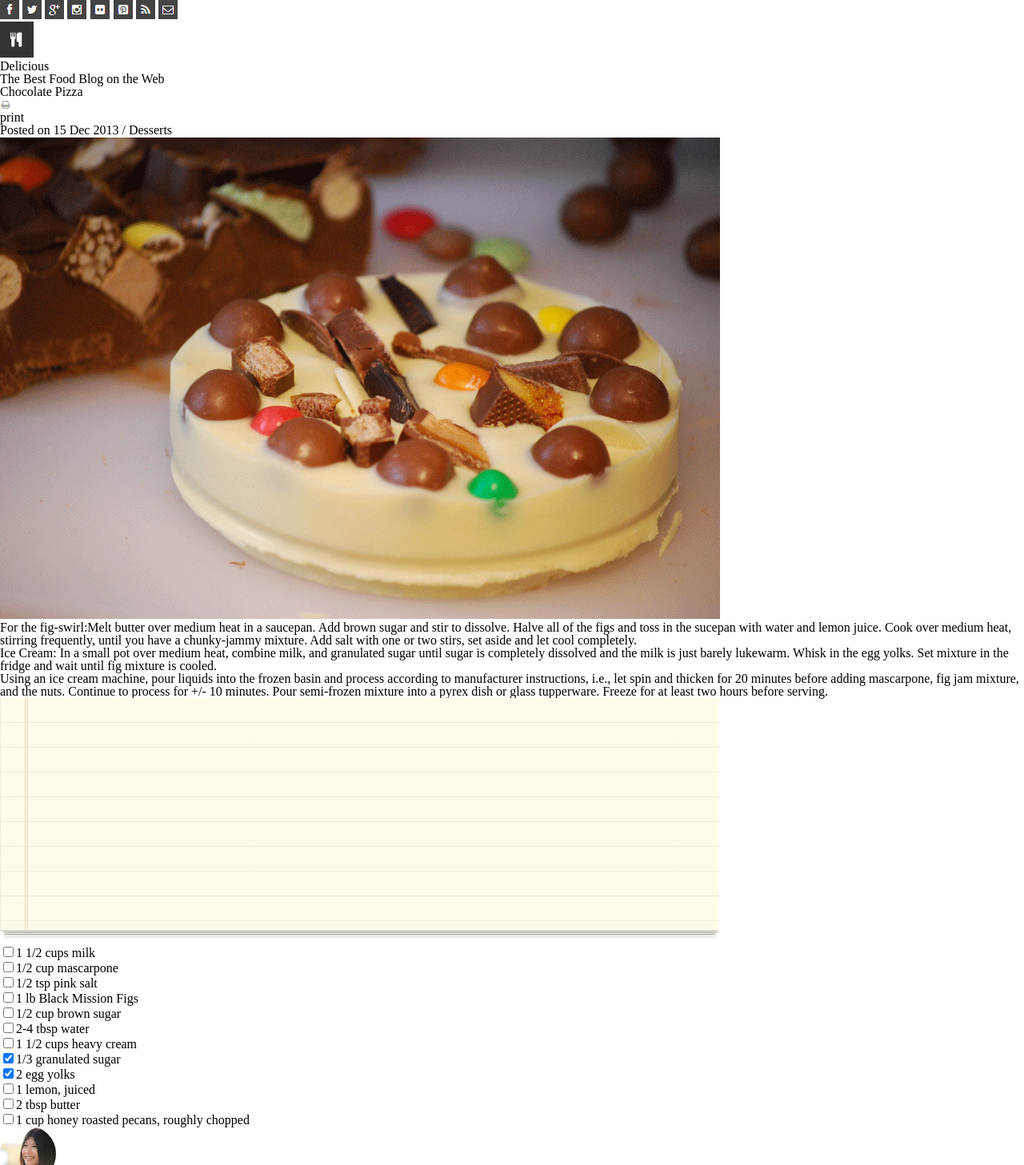
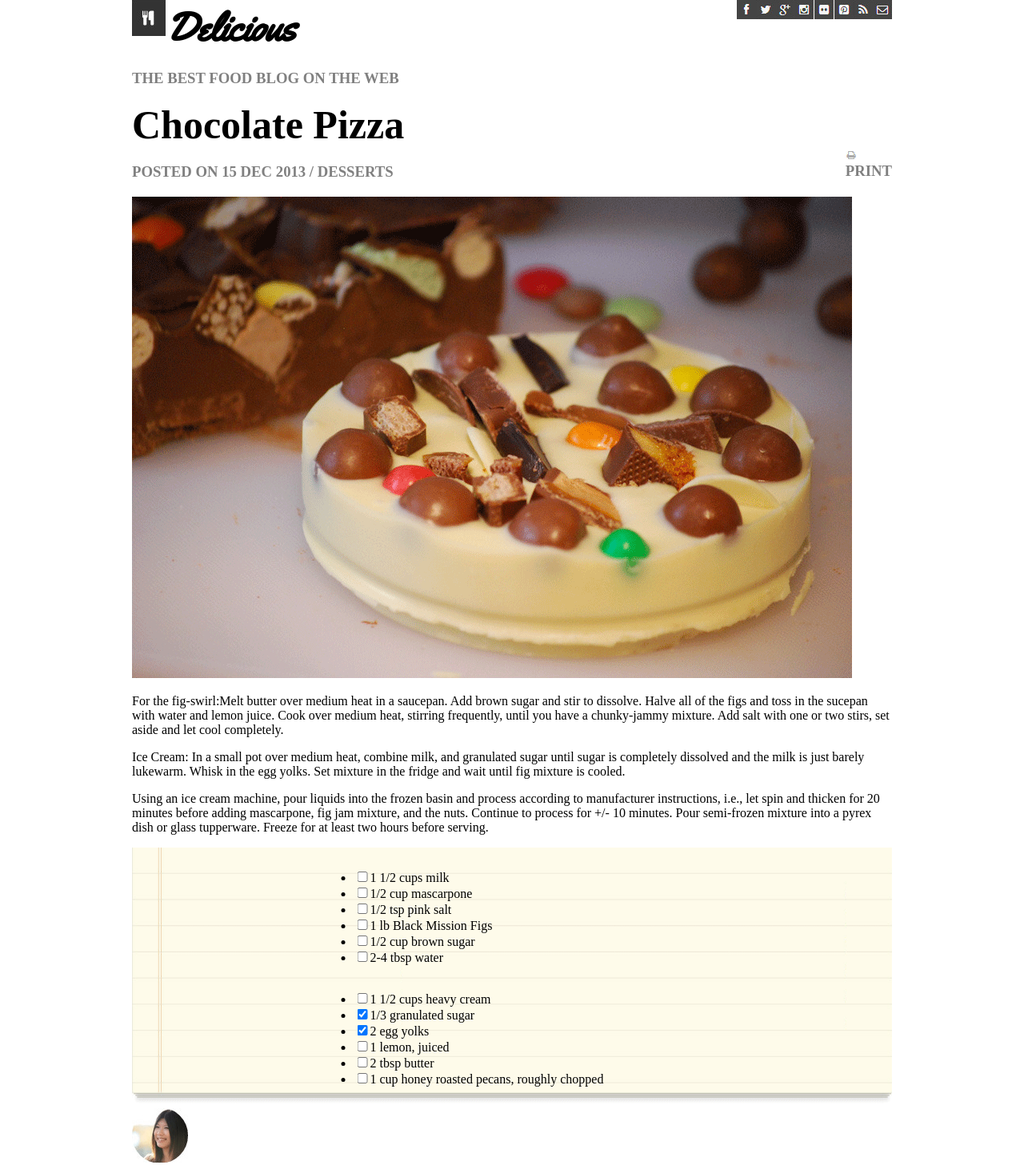
Before and after one commit to malakkhasawneh2/Chocolate-Pizza, a plain HTML site: page index.html in a window 1280 px wide. Shown: the top 1457 px of the page at 80% size. Drawn offline with Linux system fonts and the light colour scheme.

```diff
--- a/css/style.css
+++ b/css/style.css
@@ -1,48 +1,105 @@
-/* http://meyerweb.com/eric/tools/css/reset/
-   v2.0 | 20110126
-   License: none (public domain)
-*/
 
-html, body, div, span, applet, object, iframe,
-h1, h2, h3, h4, h5, h6, p, blockquote, pre,
-a, abbr, acronym, address, big, cite, code,
-del, dfn, em, img, ins, kbd, q, s, samp,
-small, strike, strong, sub, sup, tt, var,
-b, u, i, center,
-dl, dt, dd, ol, ul, li,
-fieldset, form, label, legend,
-table, caption, tbody, tfoot, thead, tr, th, td,
-article, aside, canvas, details, embed,
-figure, figcaption, footer, header, hgroup,
-menu, nav, output, ruby, section, summary,
-time, mark, audio, video {
-	margin: 0;
-	padding: 0;
-	border: 0;
-	font-size: 100%;
-	font: inherit;
-	vertical-align: baseline;
+
+*{
+	box-sizing: border-box;
 }
-/* HTML5 display-role reset for older browsers */
-article, aside, details, figcaption, figure,
-footer, header, hgroup, menu, nav, section {
+
+body {
+	width: 950px;
+	margin: auto;
+
+
+}
+
+header{
 	display: block;
+	border-bottom: 10px;
 }
-body {
-	line-height: 1;
+
+header img{
+	float: left;
+
+
+
+
 }
-ol, ul {
-	list-style: none;
+ nav{
+	 float: right;
+ }
+
+
+#topHead {
+	font-family: 'Yellowtail', cursive;
+	font-size: 50px;
+	margin: 0px;
 }
-blockquote, q {
-	quotes: none;
+
+h1{
+	font-size: 50px;
+	margin: 0px;
 }
-blockquote:before, blockquote:after,
-q:before, q:after {
-	content: '';
-	content: none;
+
+h2, h3 {
+	text-transform: uppercase;
+	color: gray;
+
 }
-table {
-	border-collapse: collapse;
-	border-spacing: 0;
+
+.articlehead{
+	display: block;
+
 }
+
+
+#print{
+	float: right;
+
+}
+
+
+#printText{
+	text-transform: uppercase;
+	color: gray;
+	margin-bottom: 0px;
+	margin-top: 0px;
+}
+
+
+#cake{
+	width: 100%;
+}
+
+
+.table{
+
+
+
+}
+
+
+.container{
+	position: relative;
+	text-align: center;
+	color: black;
+
+}
+
+.Tables{
+	position: absolute;
+	top: 50%;
+	left: 50%;
+	transform: translate(-50%, -50%);
+	text-align: left;
+
+}
+
+
+#table1{
+	float: left;
+
+}
+
+#table2{
+	float: left;
+
+}
```
